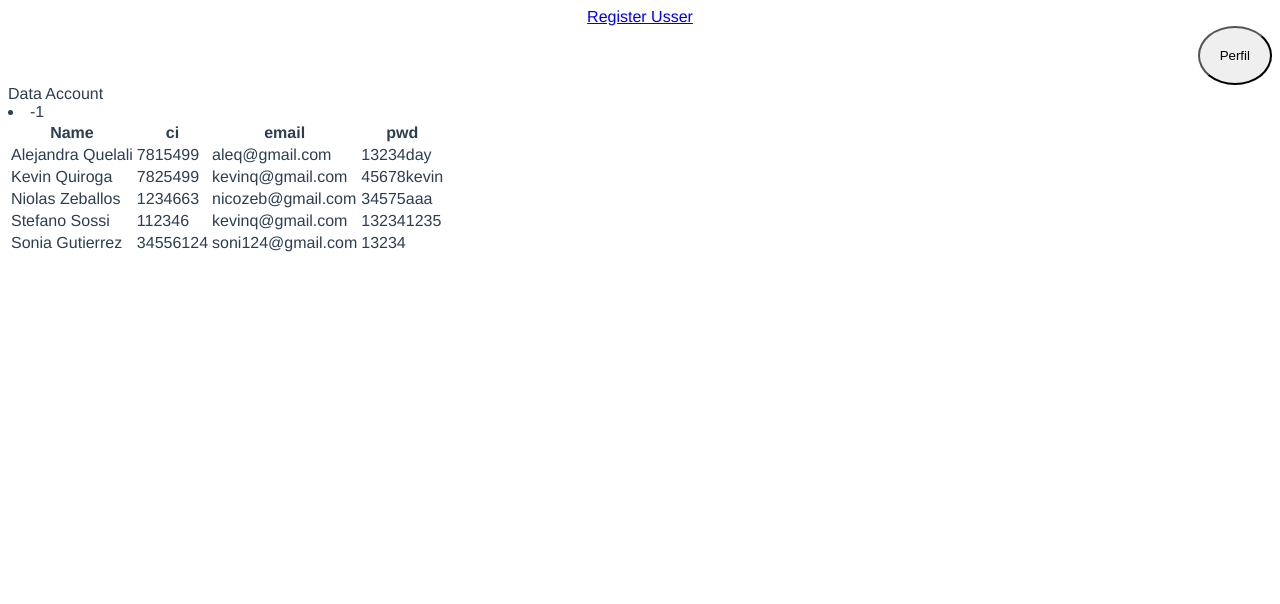
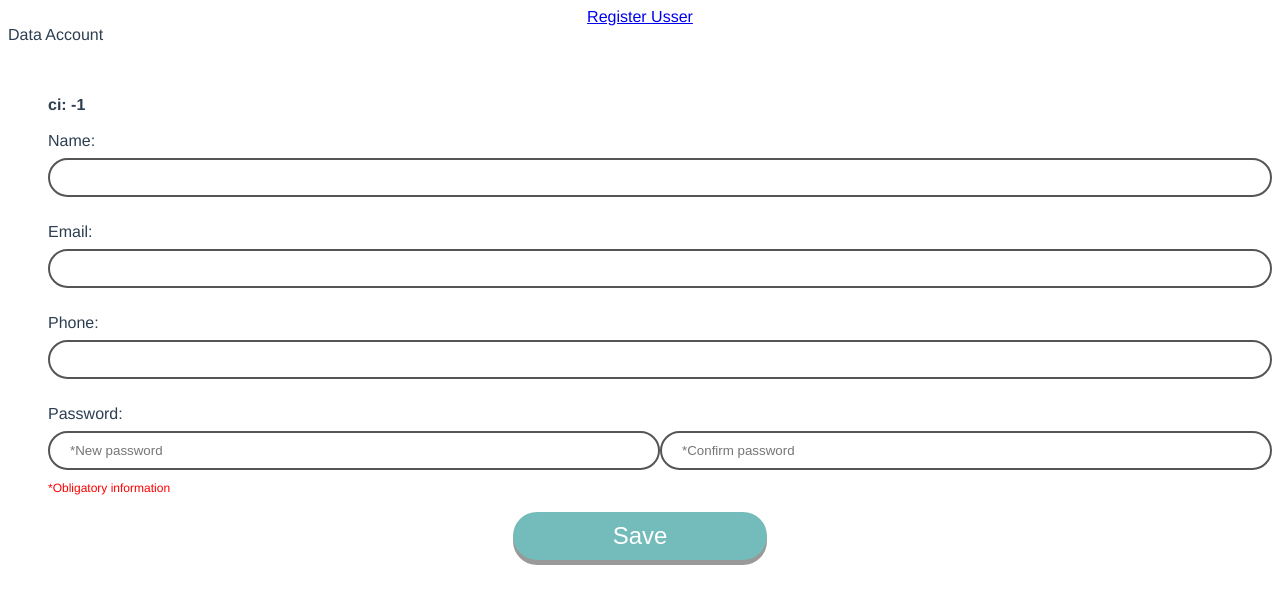
Before and after one commit to AlejandraDay/BRD, a Vue app: page /#/account in a window 1280 px wide. Both pictures are taken after a click on the button "Perfil". Shown: the top 604 px of the page. Built offline with nearby package versions, Linux system fonts and the light colour scheme.

Commit message:
Implemented update of account

```diff
--- a/src/App.vue
+++ b/src/App.vue
@@ -3,7 +3,7 @@
     <div id="router">
       <router-link to="/registerUsser">Register Usser</router-link>
     </div>
-    <div id="position">
+    <div v-if="visible" id="position">
       <button id="profile" @click="redirectProfile()">Perfil</button>
     </div>
     <router-view />
@@ -43,6 +43,7 @@
 }
 </style>
 <script>
+import { mapActions, mapGetters } from "vuex";
 export default {
   name: "App",
   data() {
@@ -51,8 +52,16 @@ export default {
     };
   },
   methods: {
+    ...mapActions(["profileView"]),
     redirectProfile() {
+      this.profileView(false);
       this.$router.push("Account");
+    }
+  },
+  computed: {
+    ...mapGetters(["getProfileView"]),
+    visible() {
+      return this.getProfileView;
     }
   }
 };
--- a/src/components/AccountData.vue
+++ b/src/components/AccountData.vue
@@ -1,9 +1,61 @@
 <template>
   <div>
-    <li>
-      {{ id }}
-    </li>
-    <table>
+    <br />
+    <br />
+    <div>
+      <ul>
+        <b
+          ><label>ci: {{ id }} </label></b
+        >
+        <br />
+        <br />
+        <label for="text">Name:</label>
+        <input v-model="accountToEdit.name" />
+        <br />
+        <br />
+        <label for="text">Email:</label>
+        <input v-model="accountToEdit.email" />
+        <br />
+        <br />
+        <label for="text">Phone:</label>
+        <input v-model="accountToEdit.phone" />
+        <br />
+        <br />
+        <label for="text">Password:</label>
+        <br />
+        <input
+          v-model="pwd"
+          type="password"
+          class="stylePwd"
+          placeholder="*New password"
+        />
+        <input
+          type="password"
+          v-model="confirmPwd"
+          class="stylePwd"
+          placeholder="*Confirm password"
+        />
+        <label class="alarm" v-if="pwd == ''">*Obligatory information</label>
+        <!--label class="alarm2" v-if="confirmPwd == ''"
+          >*Obligatory information</label
+        -->
+        <label
+          class="alarm"
+          v-if="pwd != '' && confirmPwd != '' && pwd != confirmPwd"
+          >*Passwords don't match</label
+        >
+        <br />
+        <!--div class="alingButton">
+          <button @click="updateData" class="btn btn-warning">
+            Actualizar
+          </button>
+        </div-->
+      </ul>
+      <div class="alingButton">
+        <button @click="saveUpdateAccount" class="button save">Save</button>
+      </div>
+    </div>
+    <!--table>
       <thead>
         <tr>
           <th :key="column" v-for="column in columns">
@@ -12,38 +64,95 @@
         </tr>
       </thead>
       <tbody>
-        <tr :key="item.ci" v-for="item in items">
+        <tr :key="item.ci" v-for="item in account">
           <td>{{ item.name }}</td>
           <td>{{ item.ci }}</td>
           <td>{{ item.email }}</td>
           <td>{{ item.pwd }}</td>
         </tr>
       </tbody>
-    </table>
+    </table-->
   </div>
 </template>
 <script>
-import { mapGetters } from "vuex";
+import { mapGetters, mapActions } from "vuex";
 
 export default {
   name: "Account",
   data() {
     return {
-      name: "",
-      columns: ["Name", "ci", "email", "pwd"]
+      //  name: "",
+      //  ci: 0,
+      //  email: "",
+      //   phone: "",
+      pwd: "",
+      confirmPwd: "",
+      accountToEdit: {}
     };
   },
+  mounted() {
+    this.accountToEdit = Object.assign({}, this.getAccount);
+  },
   computed: {
-    ...mapGetters(["getItemList"]),
+    ...mapGetters(["getAccount"]),
     ...mapGetters(["idAccount"]),
     // getList,
-    items() {
-      return this.getItemList;
+    account() {
+      return this.getAccount;
     },
     id() {
-      console.log(this.idAccount.ci);
-      return this.idAccount.ci;
+      console.log(this.idAccount);
+      return this.idAccount;
+    }
+  },
+  methods: {
+    validateEmail(email) {
+      var valEmail = /^([a-zA-Z0-9_.-])+@(([a-zA-Z0-9-])+.)+([a-zA-Z0-9]{2,4})+$/;
+      if (valEmail.test(email)) {
+        //alert("The email address " + email + " is correct.");
+        return true;
+      } else {
+        //console.log("The email address is incorrect.");
+        return false;
+      }
+    },
+    changetype(pwd) {
+      if (pwd.type == "password") {
+        pwd.type = "text";
+      }
+      return pwd;
+    },
+    ...mapActions(["updateAccount"]),
+    saveUpdateAccount() {
+      // eslint-disable-next-line no-debugger
+      // debugger;
+
+      if (
+        this.accountToEdit.name == "" ||
+        this.accountToEdit.email == "" ||
+        this.accountToEdit.phone == "" ||
+        this.changetype(this.pwd) == "" ||
+        this.changetype(this.confirmPwd) == ""
+      ) {
+        console.log("There don't have to be empty fields");
+      } else {
+        if (
+          this.changetype(this.pwd) == this.changetype(this.confirmPwd) &&
+          this.validateEmail(this.accountToEdit.email)
+        ) {
+          this.updateAccount({
+            name: this.accountToEdit.name,
+            ci: this.id,
+            email: this.accountToEdit.email,
+            phone: this.accountToEdit.phone,
+            pwd: this.changetype(this.pwd)
+          });
+        } else {
+          console.log("Invalid Password");
+        }
+      }
     }
   }
 };
 </script>
+<style src="./style.css" scoped></style>
--- a/src/components/Usser.vue
+++ b/src/components/Usser.vue
@@ -9,8 +9,8 @@
       <br />
       <br />
       <label for="text">CI:</label>
-      <input v-model="ci" type="text" />
-      <label class="alarm" v-if="ci == ''">*Obligatory information</label>
+      <input v-model="ci" type="number" />
+      <label class="alarm" v-if="ci == 0">*Obligatory information</label>
 
       <br />
       <br />
@@ -30,12 +30,12 @@
       <br />
       <br />
       <label for="text">Password:</label>
-      <input v-model="pwd" type="password" />
+      <input class="stylePwd" v-model="pwd" type="password" />
       <label class="alarm" v-if="pwd == ''">*Obligatory information</label>
       <br />
       <br />
       <label for="text">Confirm Password:</label>
-      <input v-model="confirmPwd" type="password" />
+      <input class="stylePwd" v-model="confirmPwd" type="password" />
       <label class="alarm" v-if="confirmPwd == ''"
         >*Obligatory information</label
       >
@@ -47,9 +47,9 @@
       >
       <br />
       <br />
-    </div>
-    <div id="saveData">
-      <button @click="registerItem" class="button save">Save</button>
+      <div class="alingButton">
+        <button @click="registerItem" class="button save">Save</button>
+      </div>
     </div>
   </div>
 </template>
@@ -61,7 +61,7 @@ export default {
   data() {
     return {
       name: "",
-      ci: "",
+      ci: 0,
       email: "",
       phone: "",
       pwd: "",
@@ -96,7 +96,7 @@ export default {
     registerItem() {
       if (
         this.name == "" ||
-        this.ci == "" ||
+        this.ci == 0 ||
         this.email == "" ||
         this.phone == "" ||
         this.changetype(this.pwd) == "" ||
@@ -126,41 +126,4 @@ export default {
   }
 };
 </script>
-<style scoped>
-.alarm {
-  color: red;
-  font-size: 12px;
-}
-input {
-  width: 100%;
-  padding: 10px 20px;
-  margin: 8px 0;
-  border: 2px solid #555;
-  box-sizing: border-box;
-  border-radius: 4px;
-}
-h1 {
-  font-size: 24px;
-  text-align: center;
-}
-label {
-  text-align: left;
-}
-button {
-  display: inline-block;
-  padding: 10px 100px;
-  font-size: 24px;
-  cursor: pointer;
-  text-align: center;
-  text-decoration: none;
-  outline: seashell;
-  color: #fff;
-  background-color: rgb(116, 187, 187);
-  border: none;
-  border-radius: 15px;
-  box-shadow: 0 5px #999;
-}
-#saveData {
-  text-align: center;
-}
-</style>
+<style src="./style.css" scoped></style>
--- /dev/null
+++ b/src/components/style.css
@@ -0,0 +1,44 @@
+.alarm {
+  color: red;
+  font-size: 12px;
+}
+.alarm2 {
+  color: red;
+  font-size: 12px;
+  text-align: center;
+}
+input {
+  width: 100%;
+  padding: 10px 20px;
+  margin: 8px 0;
+  border: 2px solid #555;
+  box-sizing: border-box;
+  border-radius: 25px;
+}
+h1 {
+  font-size: 24px;
+  text-align: center;
+}
+label {
+  text-align: left;
+}
+button {
+  display: inline-block;
+  padding: 10px 100px;
+  font-size: 24px;
+  cursor: pointer;
+  text-align: center;
+  text-decoration: none;
+  outline: seashell;
+  color: #fff;
+  background-color: rgb(116, 187, 187);
+  border: none;
+  border-radius: 30px;
+  box-shadow: 0 5px #999;
+}
+.alingButton {
+  text-align: center;
+}
+.stylePwd {
+  width: 50%;
+}
--- a/src/database/Usser.json
+++ b/src/database/Usser.json
@@ -2,35 +2,35 @@
     "items": [
         {
             "name": "Alejandra Quelali",
-            "ci":"7815499",
+            "ci":7815499,
             "email":"aleq@gmail.com",
             "phone":"79845264",
             "pwd":"13234day"
         },
         {
             "name": "Kevin Quiroga",
-            "ci":"7825499",
+            "ci":7825499,
             "email":"kevinq@gmail.com",
             "phone":"79845264",
             "pwd":"45678kevin"
         },
         {
             "name": "Niolas Zeballos",
-            "ci":"1234663",
+            "ci":1234663,
             "email":"nicozeb@gmail.com",
             "phone":"79845264",
             "pwd":"34575aaa"
         },
         {
             "name": "Stefano Sossi",
-            "ci":"112346",
+            "ci":112346,
             "email":"kevinq@gmail.com",
             "phone":"79845264",
             "pwd":"132341235"
         },
         {
             "name": "Sonia Gutierrez",
-            "ci":"34556124",
+            "ci":3455612,
             "email":"soni124@gmail.com",
             "phone":"79845264",
             "pwd":"13234"
--- a/src/store/index.js
+++ b/src/store/index.js
@@ -4,12 +4,19 @@ import Vuex from "vuex";
 
 Vue.use(Vuex);
 
-import usser from "@/database/Usser.json";
-
 export default new Vuex.Store({
   state: {
-    items: usser.items,
-    usserCurrent: { ci: "-1" }
+    accounts: [
+      {
+        name: "Alejandra Quelali",
+        ci: 7815499,
+        email: "aleq@gmail.com",
+        phone: "79845264",
+        pwd: "13234day"
+      }
+    ],
+    usserCurrent: -1,
+    viewAccount: true
   },
   //////////
   actions: {
@@ -19,37 +26,48 @@ export default new Vuex.Store({
     },
     updateAccountUsser({ commit }, account) {
       commit("accountCurrent", account);
+    },
+    profileView({ commit }, value) {
+      commit("profileView", value);
+    },
+    updateAccount({ commit }, accountToUpdate) {
+      commit("mutateUpdateAccount", accountToUpdate);
     }
   },
   mutations: {
     // mutateStudentList(state, param) {
     mutateItemList(state, item) {
-      state.items.push(item);
+      state.accounts.push(item);
+    },
+    mutateUpdateAccount(state, accountToUpdate) {
+      const foundAccountIndex = state.accounts.findIndex(
+        account => account.ci == accountToUpdate.ci
+      );
+      state.accounts[foundAccountIndex] = accountToUpdate;
+      console.log(state.accounts[foundAccountIndex].name);
     },
     accountCurrent(state, account) {
-      state.usserCurrent.ci = account;
+      state.usserCurrent = account;
     },
-    updateAccount(state, studentToUpdate) {
-      const foundStudentIndex = state.students.findIndex(
-        st => st.id === studentToUpdate.id
-      );
-      // if (index >= 0)
-      state.students[foundStudentIndex] = studentToUpdate;
-    },
-    deleteAccount(state, studetToDelete) {
-      state.students = state.items.filter(st => st.id !== studetToDelete.id);
+    profileView(state, value) {
+      state.viewAccount = value;
     }
   },
   ///////////
   getters: {
-    getItemList(state) {
-      return state.items; /*.filter(account => account.ci === filterAccount.ci);*/
+    getAccount(state) {
+      const account = state.accounts.filter(
+        account => account.ci === state.usserCurrent
+      );
+      return account[0];
     },
     idAccount(state) {
       return state.usserCurrent;
+    },
+    getProfileView(state) {
+      return state.viewAccount;
     }
   },
-
   ///////////
   modules: {}
 });
```
